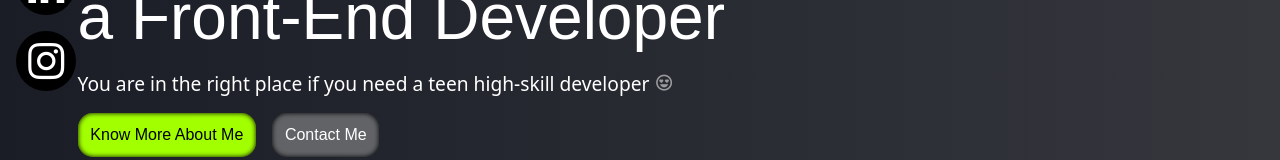
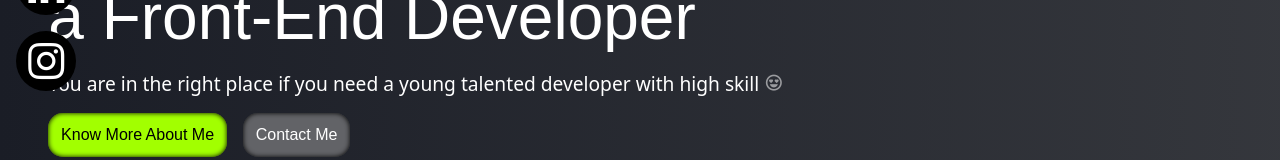
Before and after one commit to sajadzshoki/Sajad-portfolio, a React (Create React App) app: page / in a window 1280 px wide. Shown: the part 434-594 px from the top of the page. Built offline with nearby package versions, Linux system fonts and the light colour scheme; a web font is replaced by a local one.

Commit message:
Update Hero.jsx

```diff
--- a/src/components/Hero.jsx
+++ b/src/components/Hero.jsx
@@ -11,7 +11,7 @@ const Home = () => {
           <br />a Front-End Developer
         </h1>
         <p>
-          You are in the right place if you need a teen  high-skill developer{"  "}
+          You are in the right place if you need a young talented developer with high skill{"  "}
            <i class="bx bx-happy-heart-eyes bx-flashing"></i>
         </p>
         <div className="btn-group">
```
